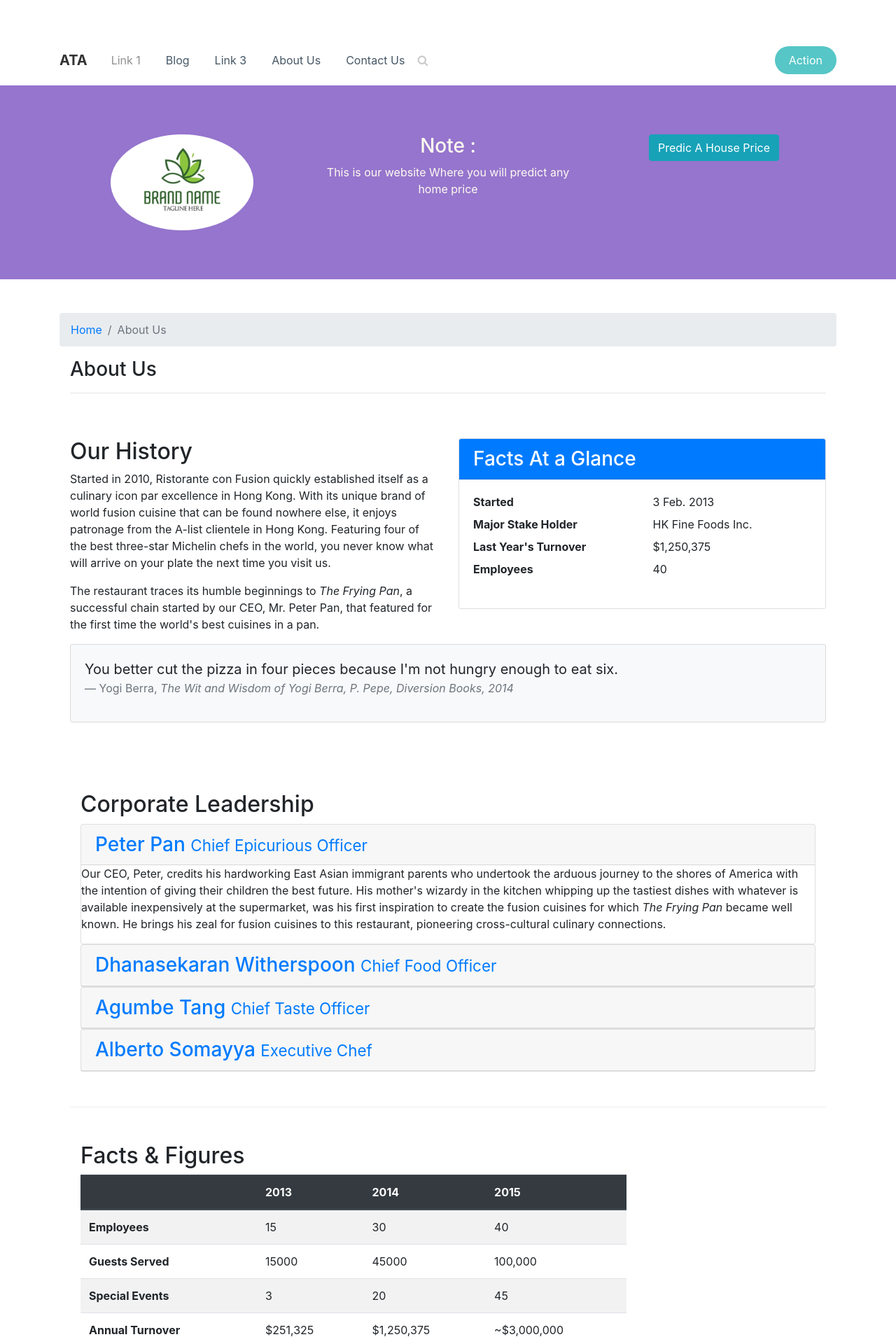
After one commit to ayanchyaziz123/AI-Project-house-price-prediction-project, a Django app: page /aboutUs/ in a window 1280 px wide. The commit adds this page. Shown: the top 1920 px of the page at 70% size. Run offline with Django 3.2, Linux system fonts and the light colour scheme; some libraries are stand-ins or nearby versions; some web fonts are replaced.

Commit message:
added contact and about pages

```diff
--- a/house_price_prediction_project/home/urls.py
+++ b/house_price_prediction_project/home/urls.py
@@ -1,5 +1,8 @@
+from home.views import contactUs, home
 from django.urls import path
 from . import views
 urlpatterns = [
-    path('', views.home, name='home')
+    path('', views.home, name='home'),
+    path("contactUs/", views.contactUs, name="contactUs"),
+    path("aboutUs/", views.aboutUs, name="aboutUs"),
 ]
--- a/house_price_prediction_project/home/views.py
+++ b/house_price_prediction_project/home/views.py
@@ -6,3 +6,7 @@ from django.http import HttpResponse
 
 def home(request):
     return render(request, 'home.html')
+def contactUs(request):
+    return render(request, 'contactUs.html')
+def aboutUs(request):
+    return render(request, 'aboutUs.html')
--- /dev/null
+++ b/house_price_prediction_project/static/assets/css/style.css
@@ -0,0 +1,67 @@
+.row-header{
+    margin:0px auto;
+    padding:0px;
+}
+
+.row-content {
+    margin:0px auto;
+    padding: 50px 0px 50px 0px;
+    border-bottom: 1px ridge;
+    min-height:400px;
+}
+
+.footer{
+    background-color: #D1C4E9;
+    margin:0px auto;
+    padding: 20px 0px 20px 0px;
+}
+
+.jumbotron {
+    padding:70px 30px 70px 30px;
+    margin:0px auto;
+    background: #9575CD ;
+    color:floralwhite;
+}
+
+address{
+    font-size:80%;
+    margin:0px;
+    color:#0f0f0f;
+}
+body{
+    padding:50px 0px 0px 0px;
+    z-index:0;
+}
+
+.navbar-dark {
+     background-color: #512DA8 !important;
+}
+
+.tab-content {
+    border-left: 1px solid #ddd;
+    border-right: 1px solid #ddd;
+    border-bottom: 1px solid #ddd;
+    padding: 10px;
+}
+
+.carousel {
+    background:#512DA8;
+}
+
+.carousel-item {
+  height: 300px;
+}
+
+.carousel-item img {
+    position: absolute;
+    top: 0;
+    left: 0;
+    min-height: 300px;
+}
+
+#carouselButton {
+    right:0px;
+    position: absolute;
+    bottom: 0px;
+    z-index: 1;
+}
--- /dev/null
+++ b/house_price_prediction_project/templates/aboutUs.html
@@ -0,0 +1,180 @@
+{% extends 'base/base.html' %}
+{% load static %}
+{% block body %}
+
+
+<div class="container">
+        <div class="row">
+           <ol class="col-12 breadcrumb">
+                <li class="breadcrumb-item"><a href="./index.html">Home</a></li>
+                <li class="breadcrumb-item active">About Us</li>
+            </ol>
+            <div class="col-12">
+               <h3>About Us</h3>
+               <hr>
+            </div>
+        </div>
+
+        <div class="row mt-5 mb-5">
+            <div class="col-12 col-md-6">
+                <h2>Our History</h2>
+                <p>Started in 2010, Ristorante con Fusion quickly established itself as a culinary icon par excellence in Hong Kong. With its unique brand of world fusion cuisine that can be found nowhere else, it enjoys patronage from the A-list clientele in Hong Kong.  Featuring four of the best three-star Michelin chefs in the world, you never know what will arrive on your plate the next time you visit us.</p>
+                <p>The restaurant traces its humble beginnings to <em>The Frying Pan</em>, a successful chain started by our CEO, Mr. Peter Pan, that featured for the first time the world's best cuisines in a pan.</p>
+            </div>
+                       <div class="col-12 col-sm-6">
+                <div class="card">
+                    <h3 class="card-header bg-primary text-white">Facts At a Glance</h3>
+                    <div class="card-body">
+                        <dl class="row">
+                            <dt class="col-6">Started</dt>
+                            <dd class="col-6">3 Feb. 2013</dd>
+                            <dt class="col-6">Major Stake Holder</dt>
+                            <dd class="col-6">HK Fine Foods Inc.</dd>
+                            <dt class="col-6">Last Year's Turnover</dt>
+                            <dd class="col-6">$1,250,375</dd>
+                            <dt class="col-6">Employees</dt>
+                            <dd class="col-6">40</dd>
+                        </dl>
+                    </div>
+                </div>
+            </div>
+             <div class="col-12">
+                <div class="card card-body bg-light">
+                    <blockquote class="blockquote">
+                        <p class="mb-0">You better cut the pizza in four pieces because
+                            I'm not hungry enough to eat six.</p>
+                        <footer class="blockquote-footer">Yogi Berra,
+                            <cite title="Source Title">The Wit and Wisdom of Yogi Berra,
+                            P. Pepe, Diversion Books, 2014</cite>
+                        </footer>
+                    </blockquote>
+                </div>
+            </div>
+        </div>
+
+
+       <!-- Corporate Leadership -->
+		<div class="row row-content">
+			<div class="col">
+				<h2>Corporate Leadership</h2>
+				<div id="accordion" role="tablist">
+					<div class="card">
+						<div class="card-header" role="tab" id="peterhead">
+							<h3 class="mb-0">
+								<a data-toggle="collapse" data-parent="#accordion" href="#peter">
+									Peter Pan <small>Chief Epicurious Officer</small>
+								</a>
+							</h3>
+						</div>
+						<div role="tabpanel" class="collapse show" id="peter">
+							<div class="card-block">
+								<p class="hidden-xs-down">
+									Our CEO, Peter, credits his hardworking East Asian immigrant parents who undertook the arduous journey to the shores of America with the intention of giving their children the best future. His mother's wizardy in the kitchen whipping up the tastiest dishes with whatever is available inexpensively at the supermarket, was his first inspiration to create the fusion cuisines for which <em>The Frying Pan</em> became well known. He brings his zeal for fusion cuisines to this restaurant, pioneering cross-cultural culinary connections.
+								</p>
+							</div>
+						</div>
+					</div>
+					<div class="card">
+						<div class="card-header" role="tab" id="dhanasekaranhead">
+							<h3 class="mb-0">
+								<a class="collapsed" data-toggle="collapse" data-parent="#accordion" href="#dhanasekaran">
+									Dhanasekaran Witherspoon <small>Chief Food Officer</small>
+								</a>
+							</h3>
+						</div>
+						<div role="tabpanel" class="collapse" id="dhanasekaran">
+							<div class="card-block">
+								<p class="hidden-xs-down">
+									Our CFO, Danny, as he is affectionately referred to by his colleagues, comes from a long established family tradition in farming and produce. His experiences growing up on a farm in the Australian outback gave him great appreciation for varieties of food sources. As he puts it in his own words, <em>Everything that runs, wins, and everything that stays, pays!</em>
+								</p>
+							</div>
+						</div>
+					</div>
+					<div class="card">
+						<div class="card-header" role="tab" id="agumbehead">
+							<h3 class="mb-0">
+								<a class="collapsed" data-toggle="collapse" data-parent="#accordion" href="#agumbe">
+									Agumbe Tang <small>Chief Taste Officer</small>
+								</a>
+							</h3>
+						</div>
+						<div role="tabpanel" class="collapse" id="agumbe">
+							<div class="card-block">
+								<p class="hidden-xs-down">
+									Blessed with the most discerning gustatory sense, Agumbe, our CTO, personally ensures that every dish that we serve meets his exacting tastes. Our chefs dread the tongue lashing that ensues if their dish does not meet his exacting standards. He lives by his motto, <em>You click only if you survive my lick.</em>
+								</p>
+							</div>
+						</div>
+					</div>
+					<div class="card">
+						<div class="card-header" role="tab" id="albertohead">
+							<h3 class="mb-0">
+								<a class="collapsed" data-toggle="collapse" data-parent="#accordion" href="#alberto">
+									Alberto Somayya <small>Executive Chef</small>
+								</a>
+							</h3>
+						</div>
+						<div role="tabpanel" class="collapse" id="alberto">
+							<div class="card-block">
+								<p class="hidden-xs-down">
+									Award winning three-star Michelin chef with wide International experience having worked closely with whos-who in the culinary world, he specializes in creating mouthwatering Indo-Italian fusion experiences. He says, <em>Put together the cuisines from the two craziest cultures, and you get a winning hit! Amma Mia!</em>
+								</p>
+							</div>
+						</div>
+					</div>
+				</div>
+			</div>
+		</div>
+
+             <div class="row row-content">
+            <div class="col-12 col-sm-9">
+                <h2>Facts &amp; Figures</h2>
+                 <div class="table-responsive">
+                    <table class="table table-striped">
+                        <thead class="thead-dark">
+                            <tr>
+                                <th>&nbsp;</th>
+                                <th>2013</th>
+                                <th>2014</th>
+                                <th>2015</th>
+                            </tr>
+                        </thead>
+                        <tbody>
+                            <tr>
+                                <th>Employees</th>
+                                <td>15</td>
+                                <td>30</td>
+                                <td>40</td>
+                            </tr>
+                            <tr>
+                                <th>Guests Served</th>
+                                <td>15000</td>
+                                <td>45000</td>
+                                <td>100,000</td>
+                            </tr>
+                            <tr>
+                                <th>Special Events</th>
+                                <td>3</td>
+                                <td>20</td>
+                                <td>45</td>
+                            </tr>
+                            <tr>
+                                <th>Annual Turnover</th>
+                                <td>$251,325</td>
+                                <td>$1,250,375</td>
+                                <td>~$3,000,000</td>
+                            </tr>
+                        </tbody>
+                    </table>
+                </div>
+            </div>
+             <div class="col-12 col-sm-3">
+            </div>
+       </div>
+
+
+    </div>
+
+
+
+{% endblock body %}
--- a/house_price_prediction_project/templates/base/base.html
+++ b/house_price_prediction_project/templates/base/base.html
@@ -19,6 +19,7 @@
     <link rel="stylesheet" href="{% static 'assets/css/Projects-Horizontal.css' %}">
     <link rel="stylesheet" href="{% static 'assets/css/styles.css' %}">
     <link rel="stylesheet" href="{% static 'assets/css/Team-Boxed.css' %}">
+    <link rel="stylesheet" href="{% static 'assets/css/style.css' %}">
   <style>
 
   .slidecontainer {
```
Also changed, not shown: house_price_prediction_project/templates/contactUs.html (added, +116 -0 lines).
